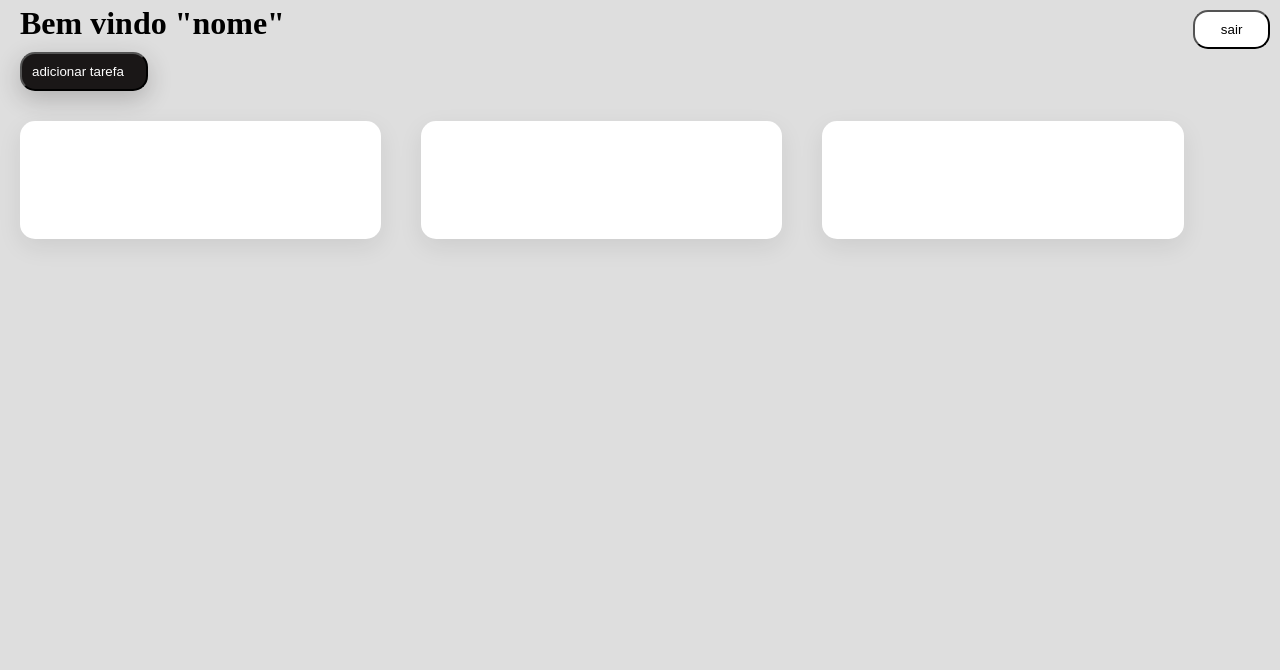
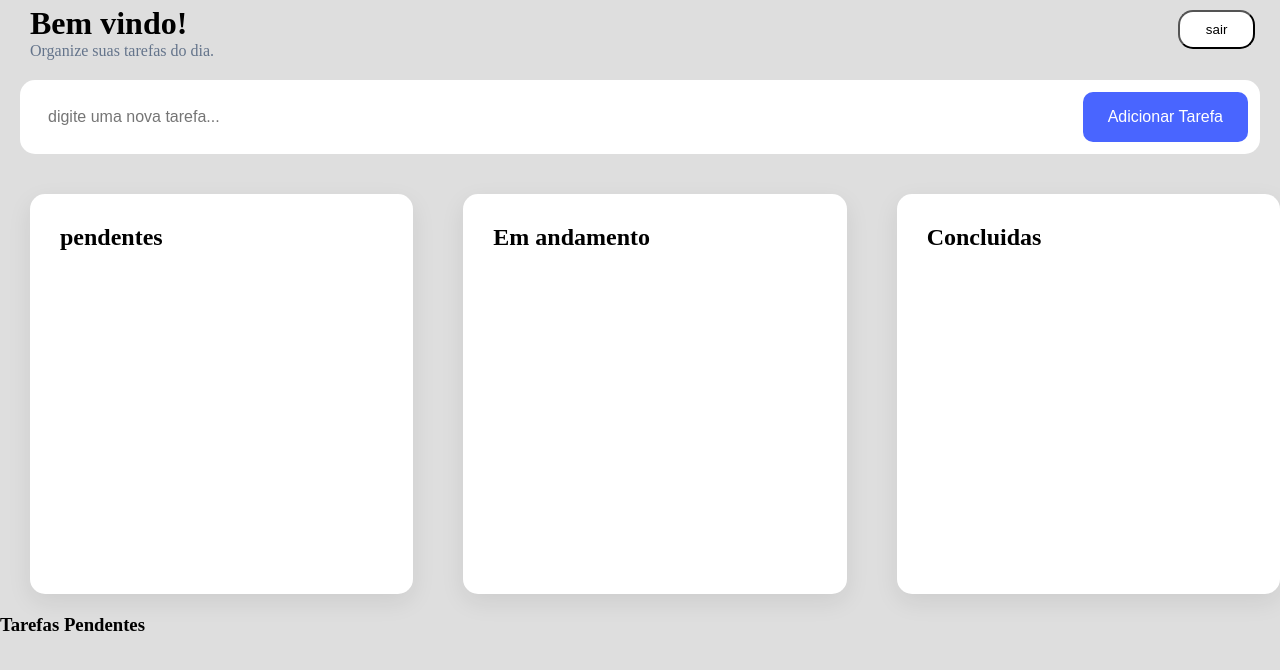
Before and after one commit to MiguelAndrade-dev/TaskFlow, a plain HTML site: page index.html in a window 1280 px wide. Drawn offline with Linux system fonts and the light colour scheme.

Commit message:
terminado os primeiros codigos e a interface inicial, html e css, agora vou fazer o js e posteriormente voltar pro css pra finalizar

```diff
--- a/index.html
+++ b/index.html
@@ -7,15 +7,32 @@
     <link rel="stylesheet" href="style.css" />
   </head>
   <body>
-    <div class="bemvindo"><h1>Bem vindo "nome"</h1></div>
+    <div class="bemvindo">
+      <h1>Bem vindo!</h1>
+      <p>Organize suas tarefas do dia.</p>
+    </div>
+    <div class="busca">
+      <input type="text" placeholder="digite uma nova tarefa..." />
+      <button>Adicionar Tarefa</button>
+    </div>
 
     <button class="login">sair</button>
-    <button class="tarefa">adicionar tarefa</button>
 
     <div class="containerpai">
-      <div class="container1"></div>
-      <div class="container2"></div>
-      <div class="container3"></div>
+      <div class="container1">
+        <h2>pendentes</h2>
+      </div>
+      <div class="container2">
+        <h2>Em andamento</h2>
+      </div>
+      <div class="container3">
+        <h2>Concluidas</h2>
+      </div>
     </div>
+
+    <div class="pendentes">
+      <h3>Tarefas Pendentes</h3>
+    </div>
+    <div class="container4"></div>
   </body>
 </html>
--- a/style.css
+++ b/style.css
@@ -1,6 +1,7 @@
 * {
     padding: 0;
     margin: 0;
+    box-sizing: border-box;
 }
 
 body {
@@ -9,7 +10,14 @@ body {
 
 .bemvindo {
     display: flex;
-    margin: 5px 0 10px 20px;
+    flex-direction: column;
+    margin: 5px 0 10px 30px;
+}
+
+p {
+    text-align: left;
+    color: #64748b;
+
 }
 
 .containerpai {
@@ -21,13 +29,15 @@ body {
 .container2,
 .container3 {
     background-color: white;
-    width: 19%;
+    width: 60%;
     max-width: 500px;
-    padding: 59px;
+    padding:30px;
+    height: 400px;
     border-radius: 15px;
     box-shadow: 0 8px 25px rgba(0, 0, 0, 0.08);
-    margin: 20px 0 0 20px;
+    margin: 20px 0px 20px 30px;
 }
+
 
 .login {
     background-color: white;
@@ -39,18 +49,34 @@ body {
     border-radius: 15px;
     position: absolute;
     top: 10px;
-    right: 10px;
+    right: 25px;
+
 }
 
-.tarefa {
-    background-color: rgb(26, 23, 23);
+.busca {
+    display: flex;
+    gap: 15;
+    background-color: white;
+    padding: 12px;
+    margin: 20px;
+    border-radius: 15px;
+}
+
+.busca input {
+    flex: 1;
+    padding: 15px;
+    border: 1px solid white;
+    border-radius: 10px;
+    font-size: 16px;
+    outline: none;
+}
+
+.busca button {
+    background-color: #4965ff;
     color: white;
-    padding: 10px;
-    width: 10%;
-    max-width: 500px;
-    margin: 0 0 10px 20px;
-    border-radius: 15px;
-    box-shadow: 0 8px 25px rgba(39, 38, 38, 0.247);
-    display: flex;
-    gap: 20px;
+    border: none;
+    padding: 15px 25px;
+    border-radius: 10px;
+    cursor: pointer;
+    font-size: 16px;
 }
```
